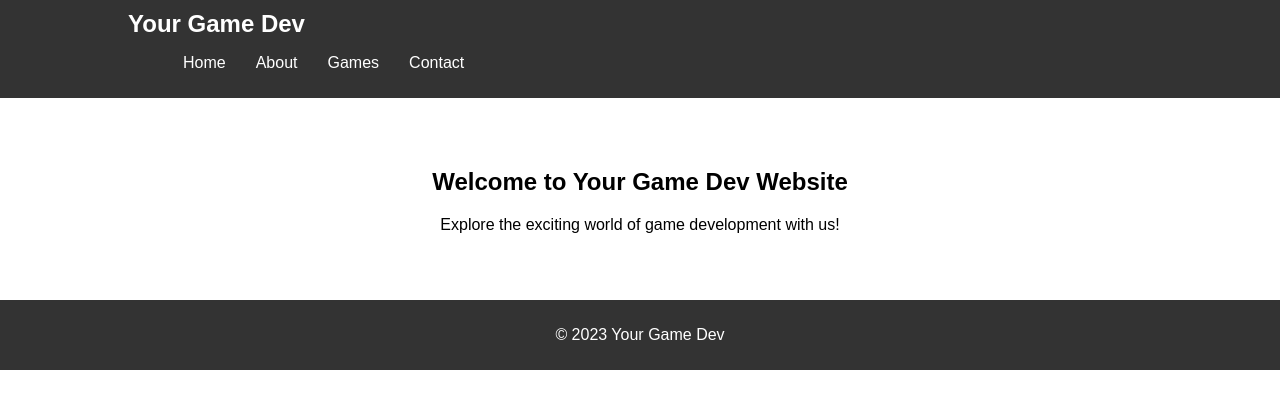
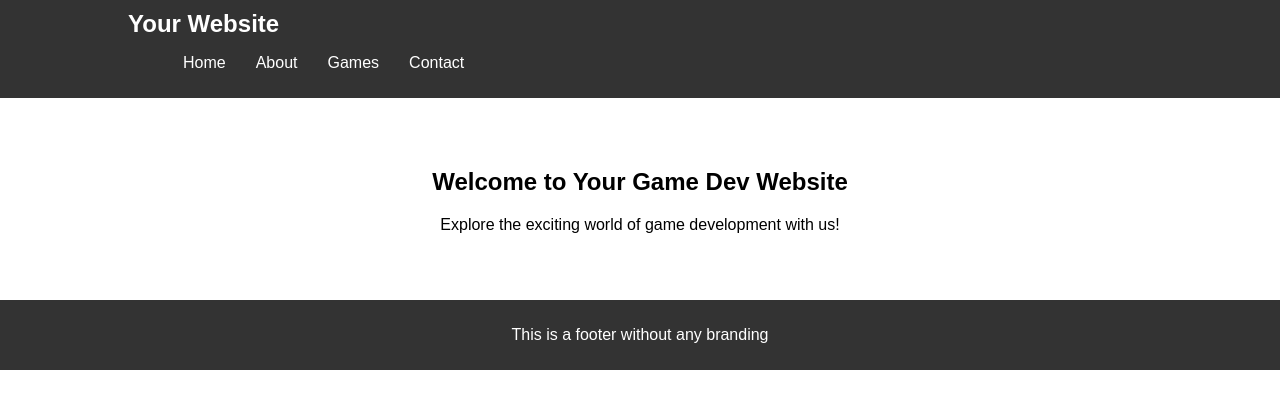
Before and after one commit to jjsal1234/c00lsite, a plain HTML site: page index.html in a window 1280 px wide. Drawn offline with Linux system fonts and the light colour scheme.

Commit message:
Update index.html

```diff
--- a/index.html
+++ b/index.html
@@ -10,7 +10,7 @@
     <header>
         <nav>
             <div class="container">
-                <h1>Your Game Dev</h1>
+                <h1>Your Website</h1>
                 <ul>
                     <li><a href="#home">Home</a></li>
                     <li><a href="#about">About</a></li>
@@ -32,7 +32,7 @@
 
     <footer>
         <div class="container">
-            <p>&copy; 2023 Your Game Dev</p>
+            <p>This is a footer without any branding</p>
         </div>
     </footer>
 </body>
```
